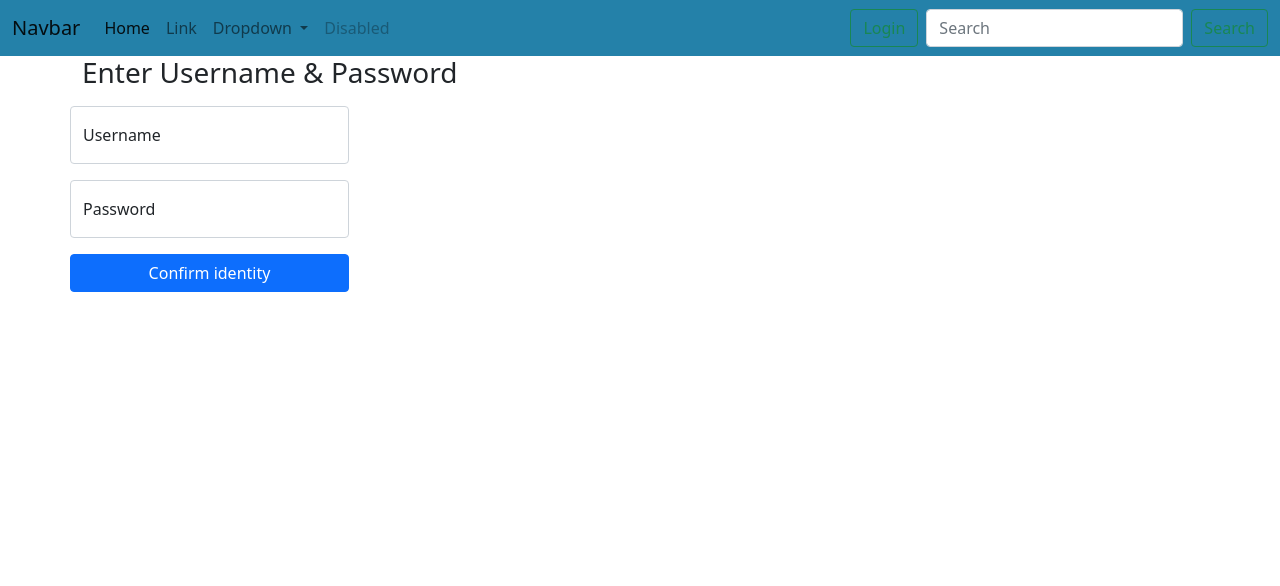
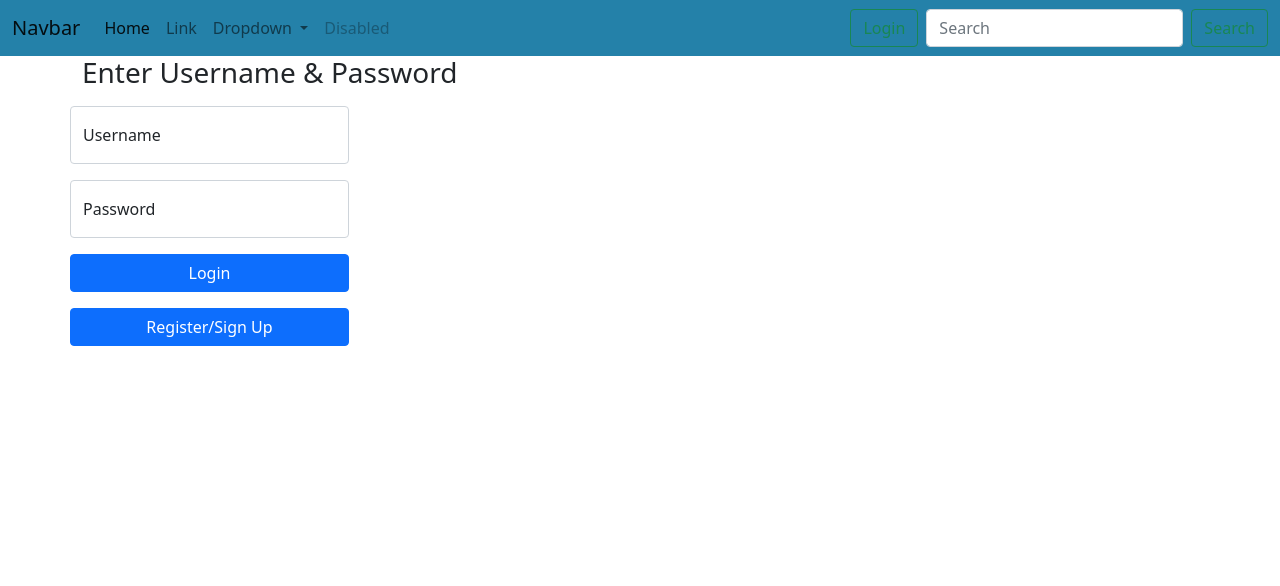
Before and after one commit to kusam-chandrahas-reddy/VulnApp, a Flask app: page /auth in a window 1280 px wide. Shown: the top 586 px of the page. Run offline with Flask 3, Linux system fonts and the light colour scheme; some libraries are stand-ins or nearby versions.

```diff
--- a/templates/login.html
+++ b/templates/login.html
@@ -14,8 +14,9 @@
 			<label for="floatingPassword">Password</label>
 		</div>
 		<div class="row form-floating col-md-3 mb-3">
-			<button type="submit" class="btn btn-primary">Confirm identity</button>
+			<button type="submit" class="btn btn-primary">Login</button>
 		</div>
+	<button type="button" class="btn btn-primary row col-md-3 mb-3">Register/Sign Up</button>
 	</div>
 	<!--</form>
 		<form method='post' action='/auth'>
```
